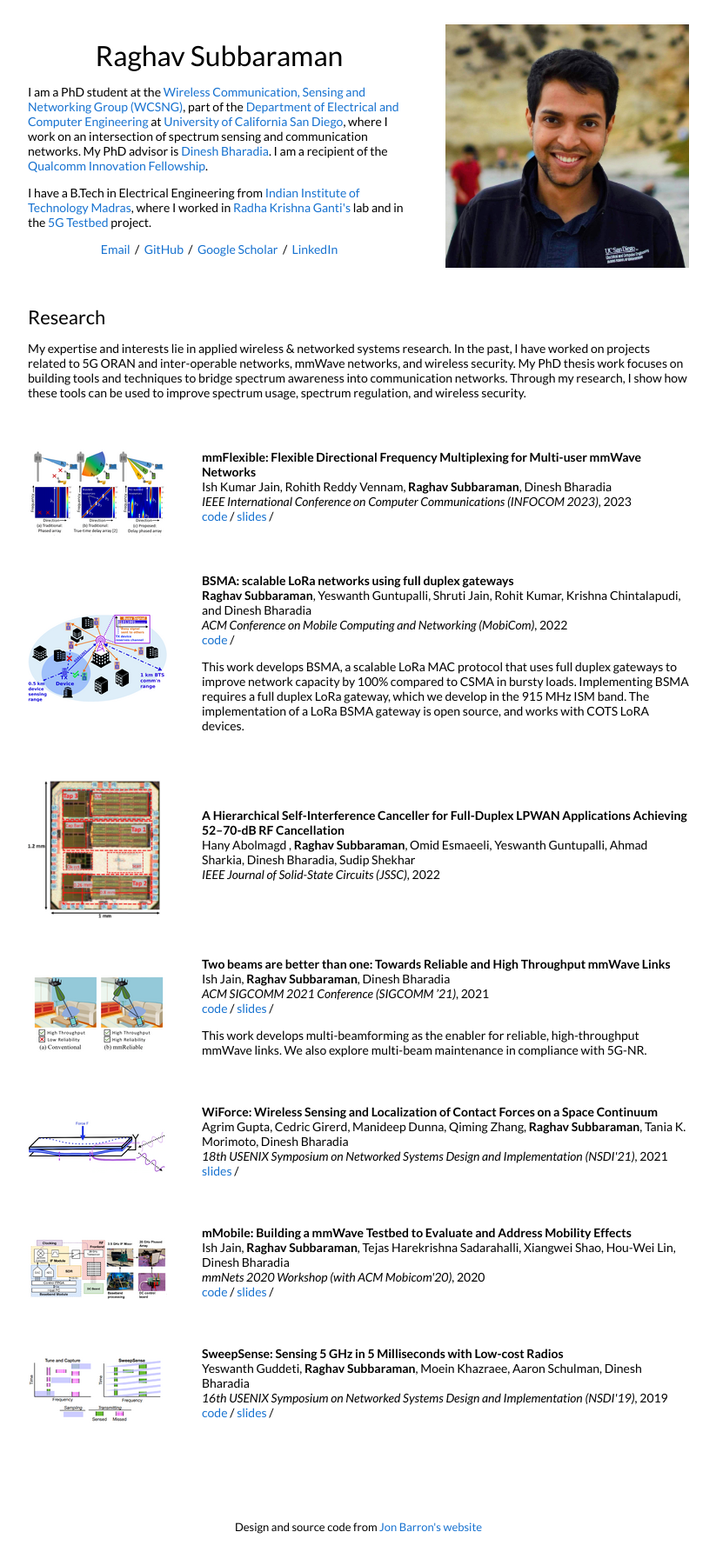
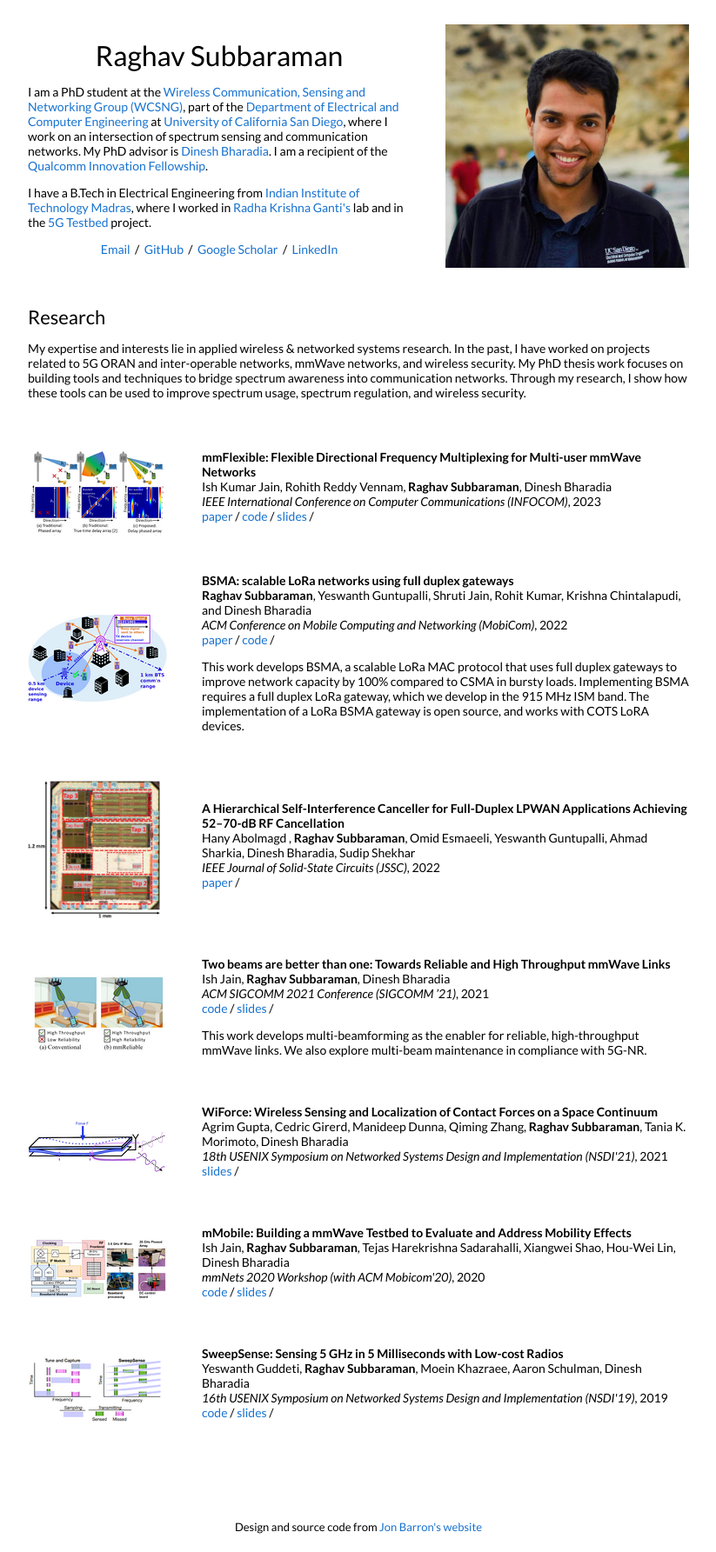
Before and after one commit to rsubbaraman/rsubbaraman.github.io, a Jekyll site: the page built from _posts/2023-05-30-mmflexible-infocom.markdown, in a window 1280 px wide. Shown: the whole page at 87% size, without its empty margins (228-1051 px from the left). Built offline with Jekyll 4.4.1, drawn with Linux system fonts in a browser that asks for light colours.

Commit message:
modify layout to display paper

```diff
--- a/_layouts/default.html
+++ b/_layouts/default.html
@@ -93,6 +93,9 @@
               <br>
               {% if post.arxiv %}
               <a href="{{post.arxiv}}">arxiv</a> /
+              {% endif %}
+              {% if post.paper %}
+              <a href="{{post.paper}}">paper</a> /
               {% endif %}
               {% if post.video %}
               <a href="{{post.video}}">video</a> /
--- a/_posts/2023-05-30-mmflexible-infocom.markdown
+++ b/_posts/2023-05-30-mmflexible-infocom.markdown
@@ -6,7 +6,7 @@ image: /images/mmflexible.png
 categories: research
 author: "Raghav Subbaraman"
 authors: "Ish Kumar Jain, Rohith Reddy Vennam, <strong>Raghav Subbaraman</strong>, Dinesh Bharadia"
-venue: "IEEE International Conference on Computer Communications (INFOCOM 2023)"
+venue: "IEEE International Conference on Computer Communications (INFOCOM)"
 paper: "https://wcsng.ucsd.edu/files/mmflexible.pdf"
 slides: https://wcsng.ucsd.edu/files/slides_mmflexible.pdf
 code: https://github.com/ucsdwcsng/dpa
```
